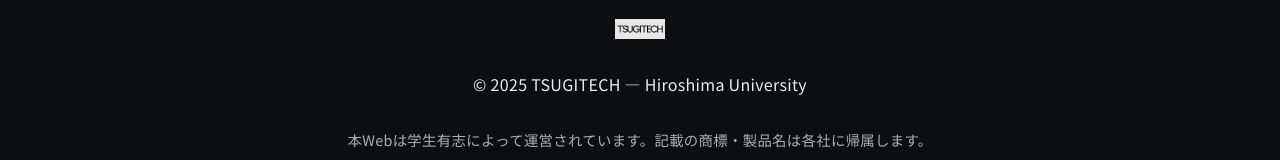
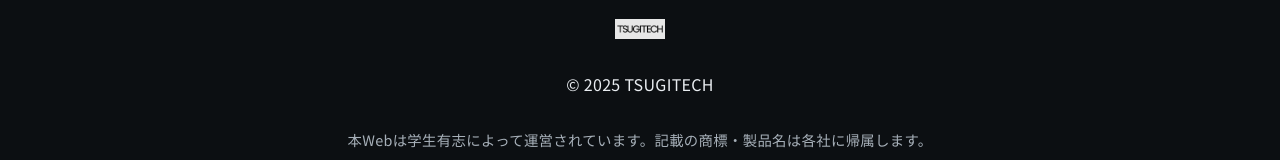
Before and after one commit to sawadakeisuke23/tsugitech, a plain HTML site: page index.html in a window 1280 px wide. Shown: the part 6932-7092 px from the top of the page. Drawn offline with Linux system fonts and the light colour scheme; no server answers.

Commit message:
Update index.html
Signed-off-by: sawadakeisuke23 <honiityan@gmail.com>

```diff
--- a/index.html
+++ b/index.html
@@ -294,7 +294,7 @@
 <footer class="site-footer">
   <div class="container foot">
     <p><img src="assets/images/logo_word.jpg" alt="TSUGITECH" class="foot-logo"></p>
-    <p>© <span id="year"></span> TSUGITECH — Hiroshima University</p>
+    <p>© <span id="year"></span> TSUGITECH</p>
     <p class="small">本Webは学生有志によって運営されています。記載の商標・製品名は各社に帰属します。</p>
   </div>
 </footer>
```
